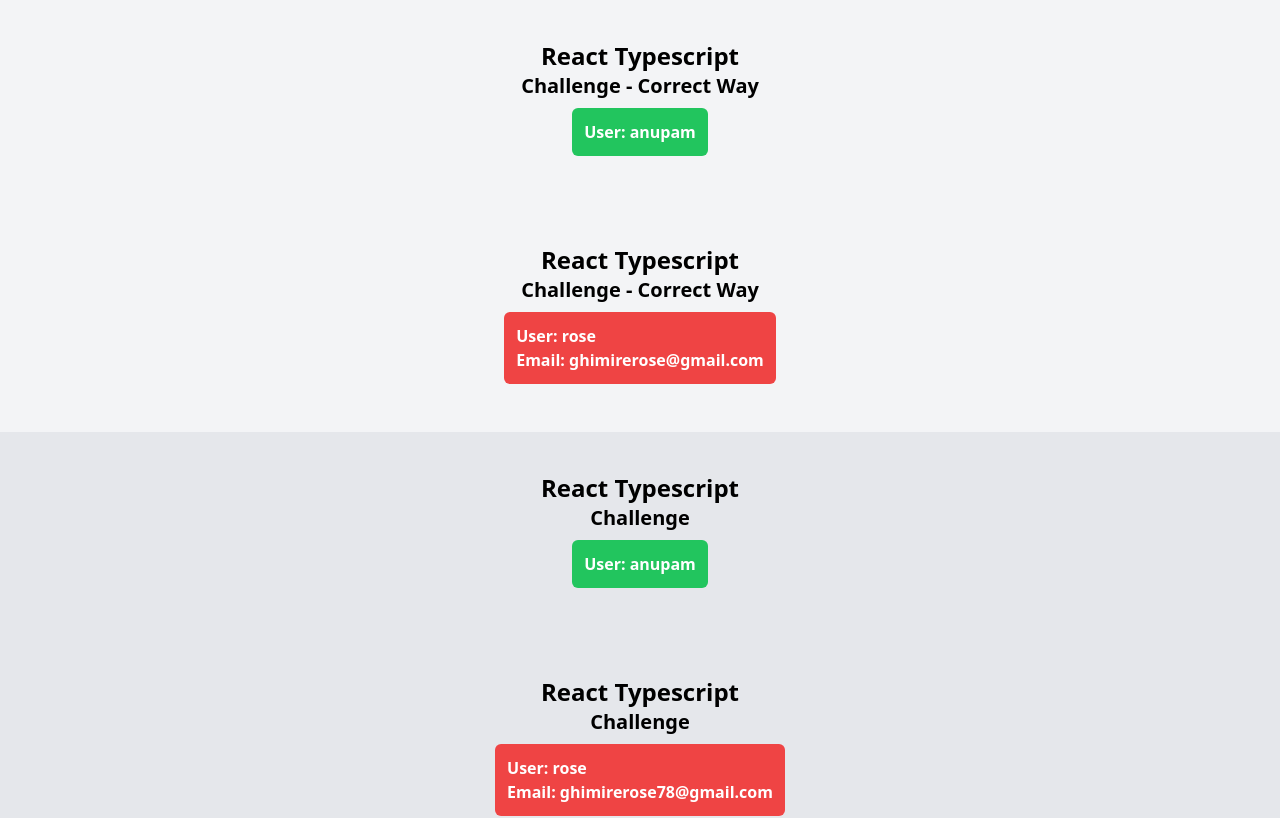
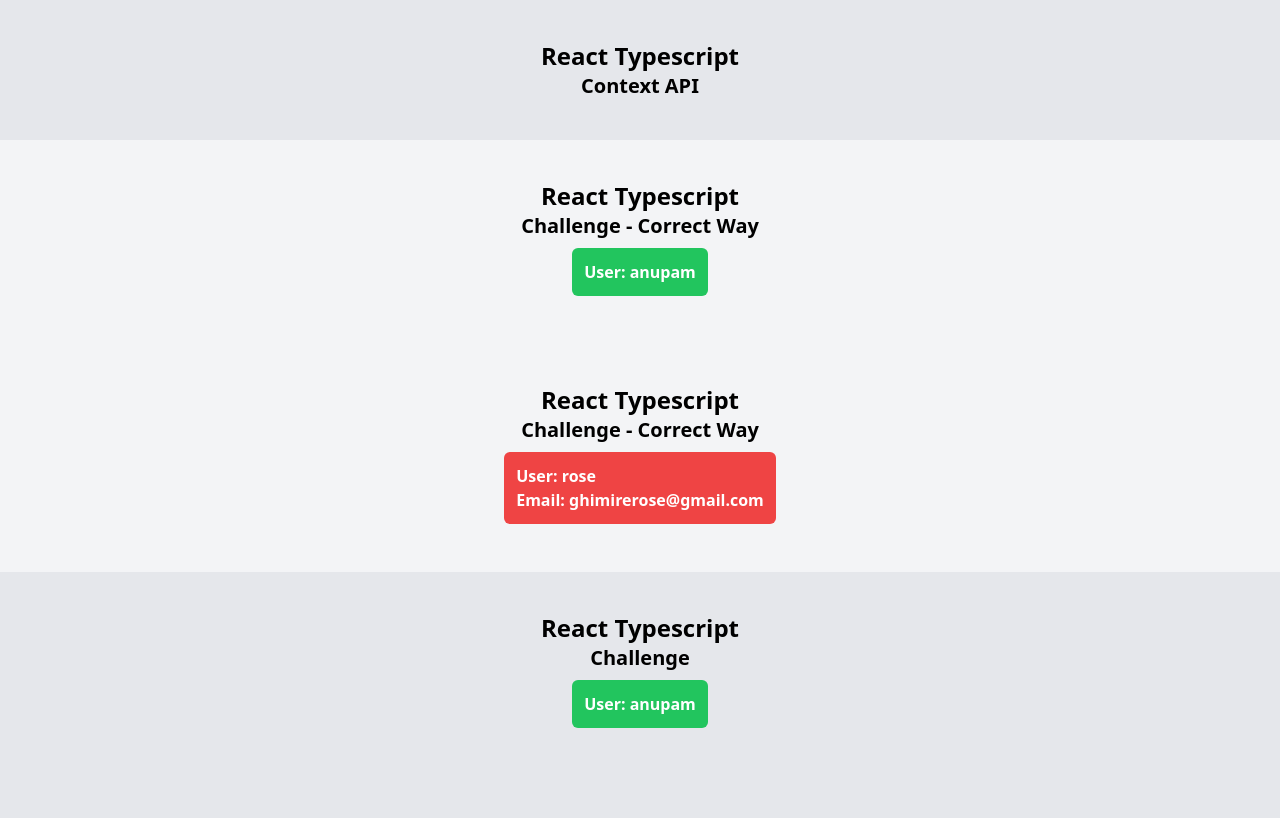
Before and after one commit to AnupamPoudel1/React-Typescript, a React (Vite) app: page / in a window 1280 px wide. Shown: the top 818 px of the page. Built offline with nearby package versions, Linux system fonts and the light colour scheme.

Commit message:
Context API in typescript

```diff
--- a/src/App.tsx
+++ b/src/App.tsx
@@ -4,11 +4,15 @@ import ThirdComponent from './learnings/03-state';
 import FourthComponent from './learnings/04-events';
 import FifthComponent from './learnings/05-challenge';
 import FifthCorrect from './learnings/05-correctChallange';
+import SixthComponent from './learnings/06-context';
 
 function App() {
 
   return (
     <>
+      {/* Context API using react typescript */}
+      <SixthComponent />
+
       {/* Correct Way to complete the challenge */}
       <FifthCorrect type='basic' username='anupam' />
       <FifthCorrect type='advance' username='rose' email='ghimirerose@gmail.com' />
--- /dev/null
+++ b/src/learnings/06-context/context.tsx
@@ -0,0 +1,24 @@
+import React, { createContext, useContext, useState } from "react";
+
+type Theme = 'light' | 'dark' | 'system';
+
+const ThemeProviderContext = createContext<{ name: string } | undefined>(undefined);
+
+export const ThemeProvider = ({ children }: { children: React.ReactNode }) => {
+
+    const [theme, setTheme] = useState<Theme>();
+
+    return (
+        <ThemeProviderContext.Provider value={{ name: 'Anupam' }}>
+            {children}
+        </ThemeProviderContext.Provider >
+    )
+}
+
+export const useTheme = () => {
+    const context = useContext(ThemeProviderContext);
+    if (context === undefined) {
+        throw new Error('useTheme must be used within the ThemeProvider');
+    }
+    return context;
+}
--- /dev/null
+++ b/src/learnings/06-context/index.tsx
@@ -0,0 +1,24 @@
+import { useTheme, ThemeProvider } from "./context";
+
+const Parent = () => {
+    return (
+        <ThemeProvider>
+            <Component />
+        </ThemeProvider>
+    )
+}
+
+const Component = (): JSX.Element => {
+
+    const context = useTheme();
+    console.log(context);
+
+    return (
+        <div className='flex flex-col justify-center items-center bg-gray-200 p-10'>
+            <h1 className='font-bold text-2xl'>React Typescript</h1>
+            <p className='font-bold text-xl'>Context API</p>
+        </div>
+    )
+}
+
+export default Parent;
```
